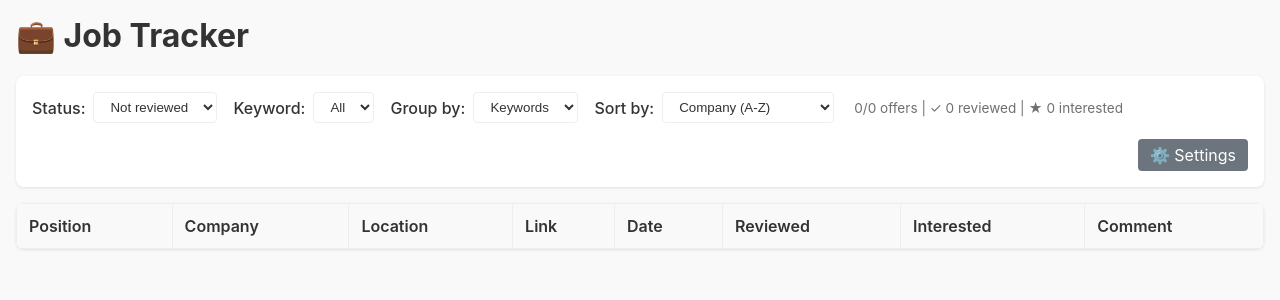
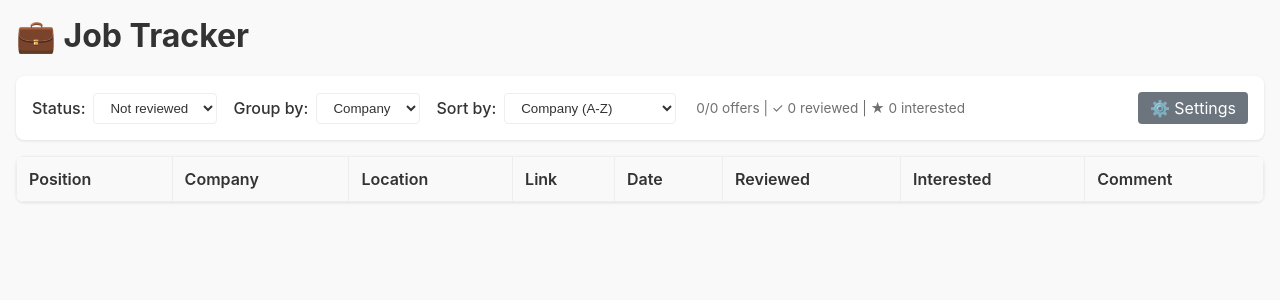
Before and after one commit to sciorty/JobsScraper, a Flask app: page / in a window 1280 px wide. Shown: the top 300 px of the page. Run offline with Flask 2, Linux system fonts and the light colour scheme; data that the repository does not hold is empty.

Commit message:
Revert "Feature/keyword tags"

```diff
--- a/app.py
+++ b/app.py
@@ -181,9 +181,6 @@ def run_scrapers():
                         print(f"   [{search_count}] {scraper_name.upper()}: '{kw}' in '{loc}' (max {max_results})")
 
                     jobs = s.search(kw, loc, max_results=max_results)
-                    # Add keyword tag to each job
-                    for job in jobs:
-                        job['keywords_tags'] = kw
                     if DEBUG_LEVEL >= 2:
                         print(f"       → Found {len(jobs)} jobs")
                     all_found.extend(jobs)
--- a/storage.py
+++ b/storage.py
@@ -31,8 +31,6 @@ def init_db():
             c.execute("ALTER TABLE jobs ADD COLUMN reviewed INTEGER DEFAULT 0")
         if 'interested' not in columns:
             c.execute("ALTER TABLE jobs ADD COLUMN interested INTEGER DEFAULT 0")
-        if 'keywords_tags' not in columns:
-            c.execute("ALTER TABLE jobs ADD COLUMN keywords_tags TEXT DEFAULT '[]'")
 
         # Remove old 'flag' column if it exists and migrate data
         if 'flag' in columns and 'interested' in columns:
@@ -98,52 +96,33 @@ def get_all_config():
 
 def upsert_jobs(jobs: List[Dict[str, Any]]):
     """Insert jobs, deduplicating by (title, company, location, posted_date) fingerprint"""
-    import json
     with _lock:
         conn = sqlite3.connect(DB_PATH)
         c = conn.cursor()
 
         # Get existing job fingerprints to avoid duplicates
         c.execute('''
-        SELECT id, title, company, location, posted_date, keywords_tags FROM jobs
+        SELECT title, company, location, posted_date FROM jobs
         ''')
-        existing = {}
+        existing = set()
         for row in c.fetchall():
-            fingerprint = (row[1], row[2], row[3], row[4])
-            existing[fingerprint] = {'id': row[0], 'tags': row[5]}
+            existing.add((row[0], row[1], row[2], row[3]))
 
         inserted = 0
         for job in jobs:
             fingerprint = (job.get('title'), job.get('company'), job.get('location'), job.get('posted_date'))
 
-            # Check if job already exists
+            # Skip if already exists
             if fingerprint in existing:
-                # Job exists: merge tags if new ones provided
-                existing_id = existing[fingerprint]['id']
-                if job.get('keywords_tags'):
-                    try:
-                        existing_tags = json.loads(existing[fingerprint]['tags']) if existing[fingerprint]['tags'] else []
-                    except:
-                        existing_tags = []
-                    new_tags = job.get('keywords_tags')
-                    if isinstance(new_tags, str):
-                        new_tags = [new_tags]
-                    for tag in new_tags:
-                        if tag not in existing_tags:
-                            existing_tags.append(tag)
-                    c.execute('UPDATE jobs SET keywords_tags = ? WHERE id = ?', (json.dumps(existing_tags), existing_id))
                 continue
 
             try:
-                tags = job.get('keywords_tags', [])
-                if isinstance(tags, str):
-                    tags = [tags]
                 c.execute('''
-                INSERT OR IGNORE INTO jobs (title, company, location, url, posted_date, reviewed, interested, keywords_tags)
-                VALUES (?, ?, ?, ?, ?, 0, 0, ?)
-                ''', (job.get('title'), job.get('company'), job.get('location'), job.get('url'), job.get('posted_date'), json.dumps(tags)))
+                INSERT OR IGNORE INTO jobs (title, company, location, url, posted_date, reviewed, interested)
+                VALUES (?, ?, ?, ?, ?, 0, 0)
+                ''', (job.get('title'), job.get('company'), job.get('location'), job.get('url'), job.get('posted_date')))
                 inserted += 1
-                existing[fingerprint] = {'id': None, 'tags': json.dumps(tags)}
+                existing.add(fingerprint)
             except Exception:
                 pass
 
@@ -195,32 +174,3 @@ def set_comment(job_id: int, comment: str):
         c.execute('UPDATE jobs SET comment = ? WHERE id = ?', (comment, job_id))
         conn.commit()
         conn.close()
-
-def add_keywords_tag(job_id: int, keyword: str):
-    """Add a keyword tag to a job (if not already present)"""
-    import json
-    with _lock:
-        conn = sqlite3.connect(DB_PATH)
-        c = conn.cursor()
-        c.execute('SELECT keywords_tags FROM jobs WHERE id = ?', (job_id,))
-        row = c.fetchone()
-        if row:
-            try:
-                tags = json.loads(row[0]) if row[0] else []
-            except:
-                tags = []
-            if keyword not in tags:
-                tags.append(keyword)
-                c.execute('UPDATE jobs SET keywords_tags = ? WHERE id = ?', (json.dumps(tags), job_id))
-        conn.commit()
-        conn.close()
-
-def set_keywords_tags(job_id: int, tags: List[str]):
-    """Set keywords tags for a job"""
-    import json
-    with _lock:
-        conn = sqlite3.connect(DB_PATH)
-        c = conn.cursor()
-        c.execute('UPDATE jobs SET keywords_tags = ? WHERE id = ?', (json.dumps(tags), job_id))
-        conn.commit()
-        conn.close()
--- a/templates/index.html
+++ b/templates/index.html
@@ -135,19 +135,11 @@
       </div>
 
       <div>
-        <label for="filter-tag">Keyword:</label>
-        <select id="filter-tag">
-          <option value="">All</option>
-        </select>
-      </div>
-
-      <div>
         <label for="group-by">Group by:</label>
         <select id="group-by">
           <option value="">None</option>
           <option value="company">Company</option>
           <option value="posted_date">Date</option>
-          <option value="keywords_tags">Keywords</option>
         </select>
       </div>
 
@@ -158,7 +150,6 @@
           <option value="posted_date-desc">Posted date (newest)</option>
           <option value="title-asc">Position (A-Z)</option>
           <option value="company-asc">Company (A-Z)</option>
-          <option value="keywords_tags-asc">Keywords (A-Z)</option>
         </select>
       </div>
 
@@ -183,7 +174,7 @@
       </thead>
       <tbody>
         {% for job in jobs %}
-        <tr data-job='{"id":"{{ job.id }}","title":"{{ job.title }}","company":"{{ job.company }}","location":"{{ job.location }}","url":"{{ job.url }}","posted_date":"{{ job.posted_date }}","reviewed":{{ job.reviewed }},"interested":{{ job.interested }},"comment":"{{ job.comment }}","keywords_tags":"{{ job.keywords_tags }}"}'>
+        <tr data-job='{"id":"{{ job.id }}","title":"{{ job.title }}","company":"{{ job.company }}","location":"{{ job.location }}","url":"{{ job.url }}","posted_date":"{{ job.posted_date }}","reviewed":{{ job.reviewed }},"interested":{{ job.interested }},"comment":"{{ job.comment }}"}'>
           <td>{{ job.title }}</td>
           <td>{{ job.company }}</td>
           <td class="nowrap">{{ job.location }}</td>
@@ -222,34 +213,7 @@
       async function loadJobs() {
         const resp = await fetch('/api/jobs');
         allJobs = await resp.json();
-        populateTagFilter();
         renderTable();
-      }
-
-      function populateTagFilter() {
-        // Extract all unique tags from jobs
-        const tags = new Set();
-        allJobs.forEach(job => {
-          try {
-            const jobTags = typeof job.keywords_tags === 'string' ? JSON.parse(job.keywords_tags) : job.keywords_tags;
-            if (Array.isArray(jobTags)) {
-              jobTags.forEach(tag => tags.add(tag));
-            } else if (jobTags) {
-              tags.add(jobTags);
-            }
-          } catch (e) {}
-        });
-
-        const filterTag = document.getElementById('filter-tag');
-        const currentValue = filterTag.value;
-        filterTag.innerHTML = '<option value="">All</option>';
-        Array.from(tags).sort().forEach(tag => {
-          const opt = document.createElement('option');
-          opt.value = tag;
-          opt.textContent = tag;
-          filterTag.appendChild(opt);
-        });
-        filterTag.value = currentValue;
       }
 
       function parseJobData() {
@@ -259,7 +223,6 @@
       function getFilteredJobs() {
         let filtered = allJobs;
         const filterStatus = document.getElementById('filter-flag').value;
-        const filterTag = document.getElementById('filter-tag').value;
 
         if (filterStatus === 'reviewed') {
           filtered = filtered.filter(j => j.reviewed == 1);
@@ -268,21 +231,6 @@
         } else if (filterStatus === 'none') {
           filtered = filtered.filter(j => j.reviewed == 0);
         }
-
-        if (filterTag) {
-          filtered = filtered.filter(job => {
-            try {
-              const jobTags = typeof job.keywords_tags === 'string' ? JSON.parse(job.keywords_tags) : job.keywords_tags;
-              if (Array.isArray(jobTags)) {
-                return jobTags.includes(filterTag);
-              } else if (jobTags) {
-                return jobTags === filterTag;
-              }
-            } catch (e) {}
-            return false;
-          });
-        }
-
         return filtered;
       }
 
@@ -292,25 +240,9 @@
 
         const groups = {};
         jobs.forEach(job => {
-          let keys = [];
-
-          // Handle keywords_tags specially (it's a JSON array)
-          if (groupBy === 'keywords_tags') {
-            try {
-              const tags = typeof job.keywords_tags === 'string' ? JSON.parse(job.keywords_tags) : job.keywords_tags;
-              keys = Array.isArray(tags) ? tags : (tags ? [tags] : ['(Unspecified)']);
-            } catch (e) {
-              keys = ['(Unspecified)'];
-            }
-          } else {
-            keys = [job[groupBy] || '(Unspecified)'];
-          }
-
-          // Add job to each group it belongs to
-          keys.forEach(key => {
-            if (!groups[key]) groups[key] = [];
-            groups[key].push(job);
-          });
+          const key = job[groupBy] || '(Unspecified)';
+          if (!groups[key]) groups[key] = [];
+          groups[key].push(job);
         });
         return Object.entries(groups).map(([name, jobs]) => ({ name, jobs }));
       }
@@ -424,10 +356,6 @@
         setPreference('filter-flag', e.target.value);
         renderTable();
       });
-      document.getElementById('filter-tag').addEventListener('change', (e) => {
-        setPreference('filter-tag', e.target.value);
-        renderTable();
-      });
       document.getElementById('group-by').addEventListener('change', (e) => {
         setPreference('group-by', e.target.value);
         renderTable();
@@ -440,8 +368,7 @@
       // Initial render with defaults
       initDarkMode();
       document.getElementById('filter-flag').value = getPreference('filter-flag', 'none');
-      document.getElementById('filter-tag').value = getPreference('filter-tag', '');
-      document.getElementById('group-by').value = getPreference('group-by', 'keywords_tags');
+      document.getElementById('group-by').value = getPreference('group-by', 'company');
       document.getElementById('sort-by').value = getPreference('sort-by', 'company-asc');
       loadJobs();
     </script>
```
Also changed, not shown: README.md, 1 other file.
